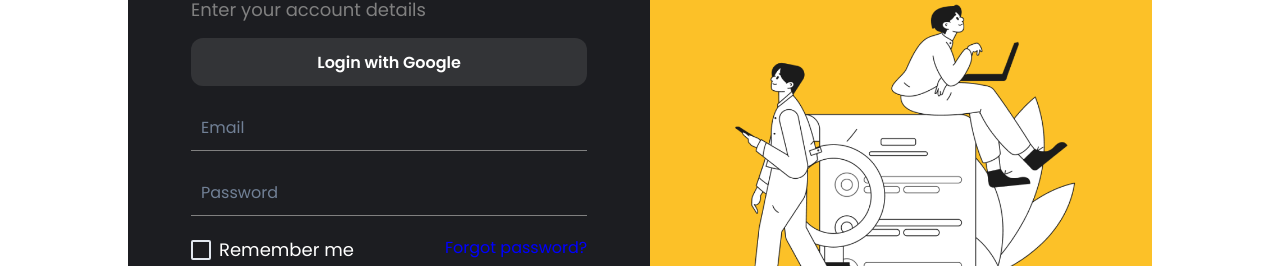
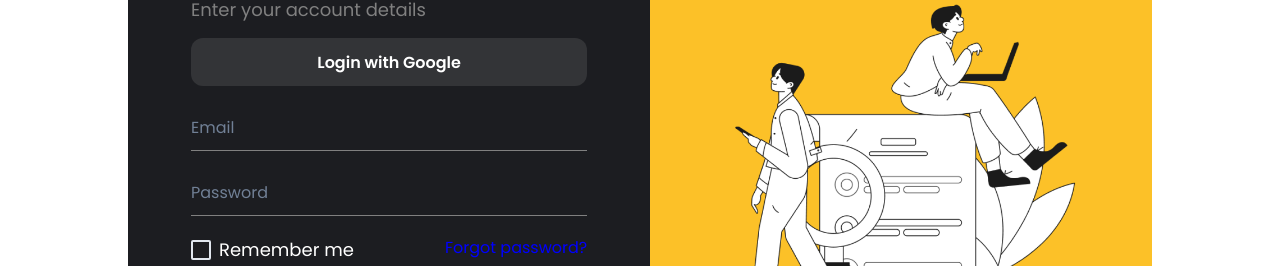
Before and after one commit to ZakaryaMeddahi/private-school-system, a Next.js app in the folder client/: page /login in a window 1280 px wide. Shown: the part 326-592 px from the top of the page. Built offline with nearby package versions, Linux system fonts and the light colour scheme.

Commit message:
delete padding

```diff
--- a/client/src/components/Form input/FormInput.jsx
+++ b/client/src/components/Form input/FormInput.jsx
@@ -10,7 +10,6 @@
                 style={{
                     width: '100%',
                     paddingBlock: '10px',
-                    paddingLeft: '10px',
                     fontSize: '16px',
                     color: 'white',
                     border: 'none',
```
